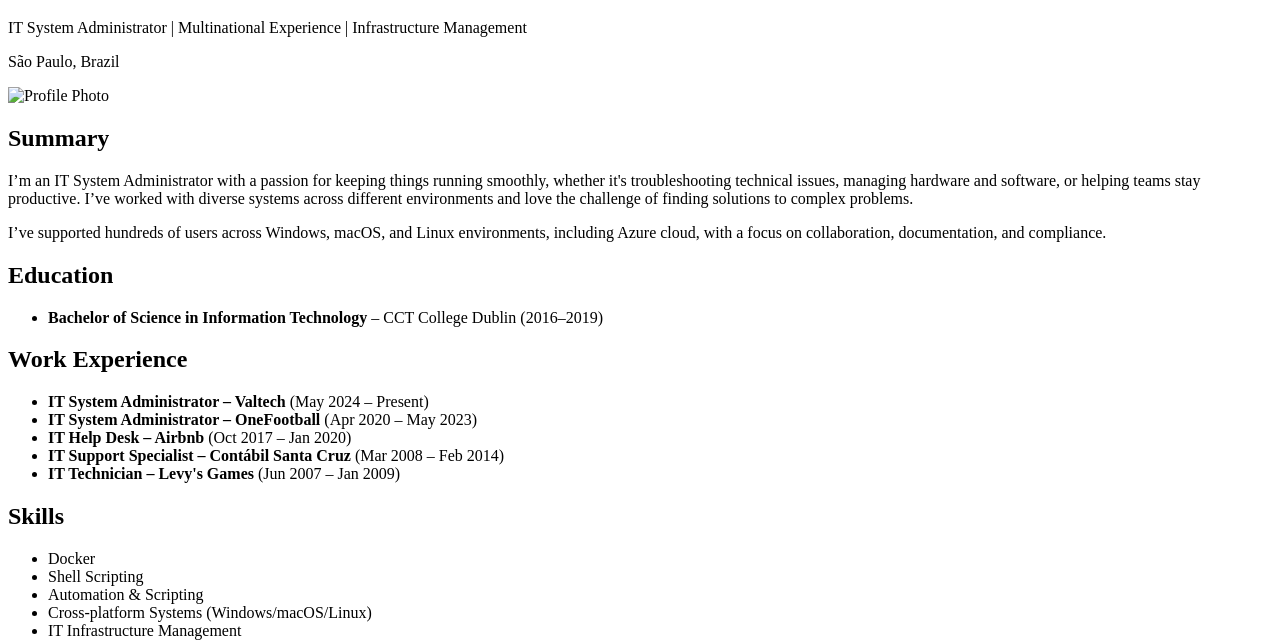
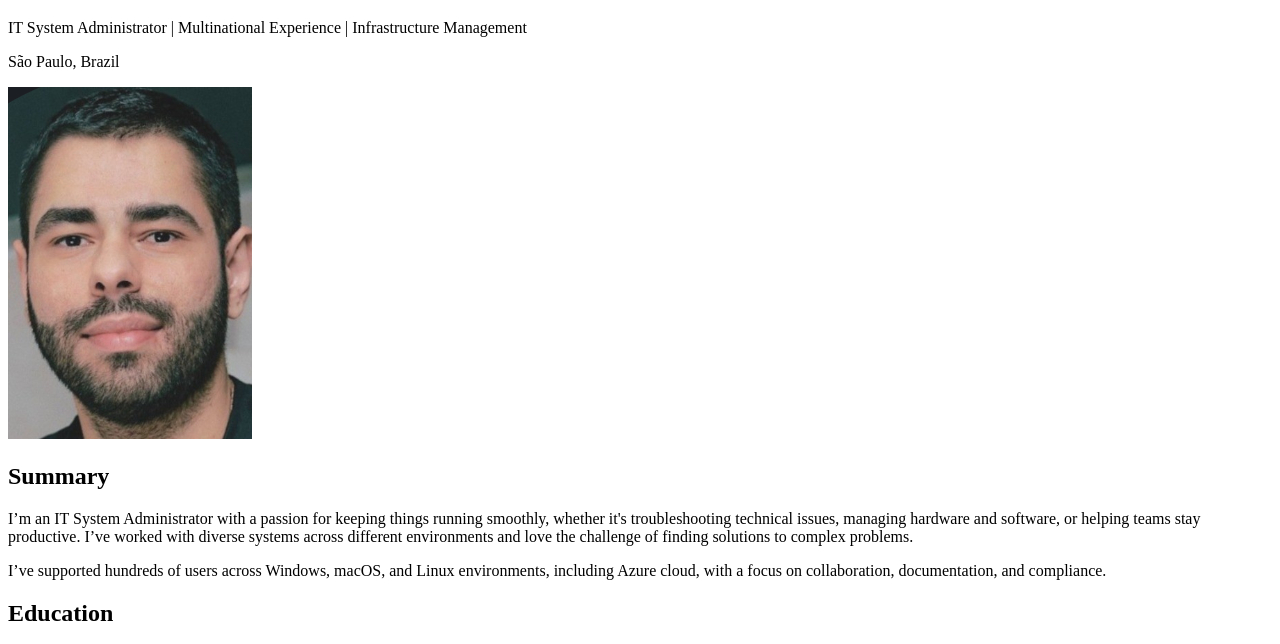
Before and after one commit to leviGab001/cv-project, a plain HTML site: page index.html in a window 1280 px wide. Shown: the part 61-705 px from the top of the page. Drawn offline with Linux system fonts and the light colour scheme.

Commit message:
add conten

```diff
--- a/index.html
+++ b/index.html
@@ -14,7 +14,7 @@
       <p>São Paulo, Brazil</p>
     </header>
 
-    <img src="profile.jpg" alt="Profile Photo" class="profile-photo" />
+    <img src="./assets/pictures/myself.png" alt="Profile Photo" />
 
     <section>
       <h2>Summary</h2>
```
Also changed, not shown: assets/pictures/myself.png (added), 3 other files.
